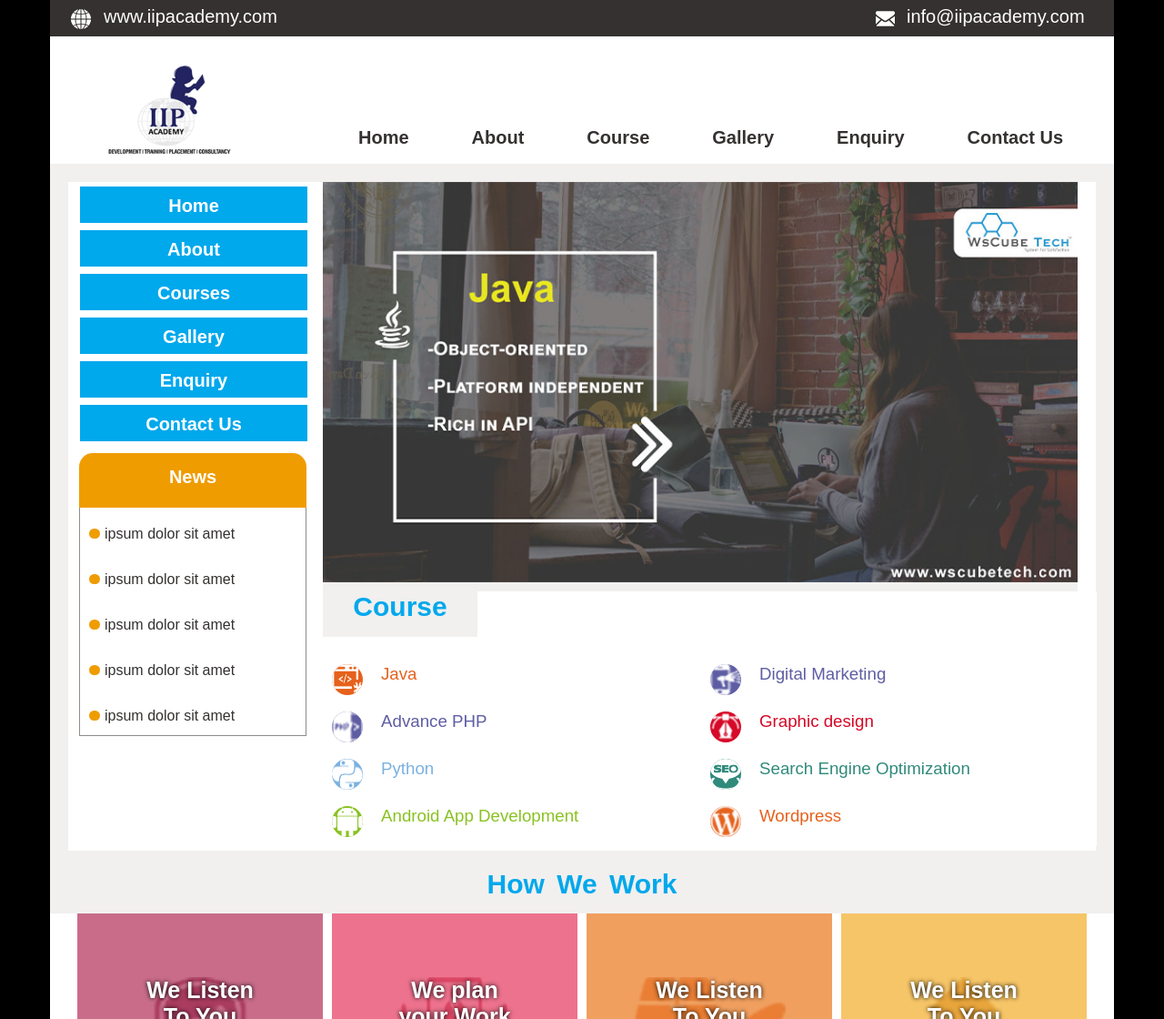
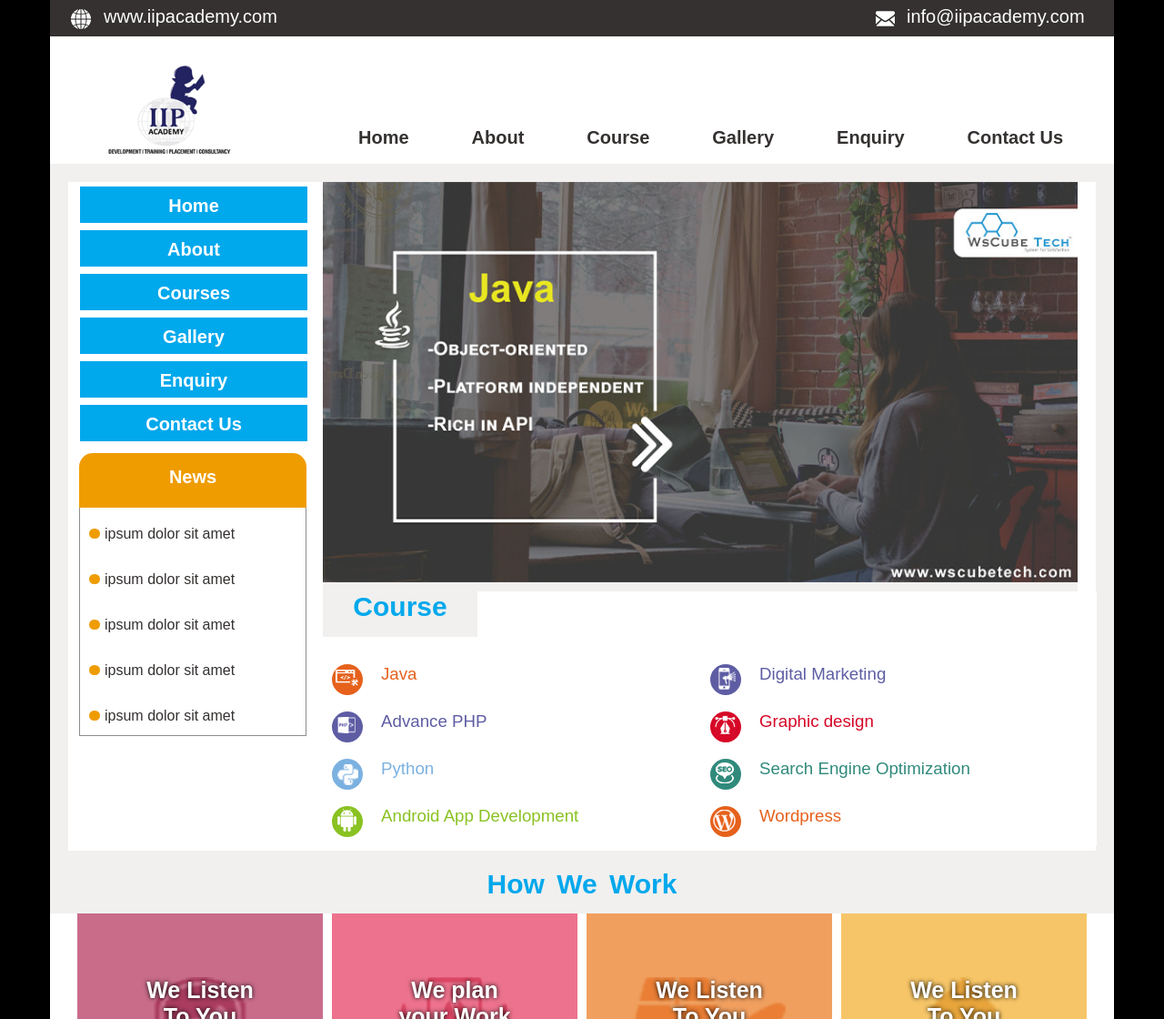
Before and after one commit to mr-coder-cpu/project-01, a plain HTML site: page index.html in a window 1280 px wide. Shown: the top 1120 px of the page at 91% size. Drawn offline with Linux system fonts and the light colour scheme.

Commit message:
update image sources for course icons and remove redundant styles

```diff
--- a/css/style.css
+++ b/css/style.css
@@ -228,8 +228,6 @@ a {
   margin: 30px 0px 30px 0px;
 }
 .image {
-  width: 34px;
-  height: 34px;
   border-radius: 50%;
   float: left;
   margin-right: 20px;
--- a/index.html
+++ b/index.html
@@ -125,7 +125,7 @@
                   <img
                     width="34"
                     height="34"
-                    src="images/icons/php.png"
+                    src="images/courses/php.png"
                     style="background-color: #e6611c"
                     alt=""
                     width="20"
@@ -138,7 +138,7 @@
                   <img
                     width="34"
                     height="34"
-                    src="images/icons/adv-php.png"
+                    src="images/courses/adv-php.png"
                     style="background-color: #5e5da4"
                     alt=""
                     class="image"
@@ -149,7 +149,7 @@
                   <img
                     width="34"
                     height="34"
-                    src="images/icons/python.png"
+                    src="images/courses/python.png"
                     style="background-color: #7bb1e0"
                     alt=""
                     class="image"
@@ -160,7 +160,7 @@
                   <img
                     width="34"
                     height="34"
-                    src="images/icons/abdroid.png"
+                    src="images/courses/android.png"
                     style="background-color: #89c222"
                     alt=""
                     class="image"
@@ -176,7 +176,7 @@
                   <img
                     width="34"
                     height="34"
-                    src="images/icons/digi-mkting.png"
+                    src="images/courses/digi-marketing.png"
                     style="background-color: #5e5da4"
                     alt=""
                     class="image"
@@ -187,7 +187,7 @@
                   <img
                     width="34"
                     height="34"
-                    src="images/icons/graphic-design.png"
+                    src="images/courses/graphic-design.png"
                     style="background-color: #d60726"
                     alt=""
                     class="image"
@@ -198,7 +198,7 @@
                   <img
                     width="34"
                     height="34"
-                    src="images/icons/seo.png"
+                    src="images/courses/seo.png"
                     style="background-color: #308a7c"
                     alt=""
                     class="image"
@@ -210,7 +210,7 @@
                     <img
                       width="34"
                       height="34"
-                      src="images/icons/wordpress.png"
+                      src="images/courses/wordpress.png"
                       style="background-color: #e6611c"
                       alt=""
                       class="image"
```
